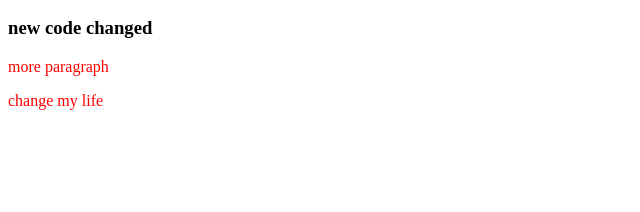
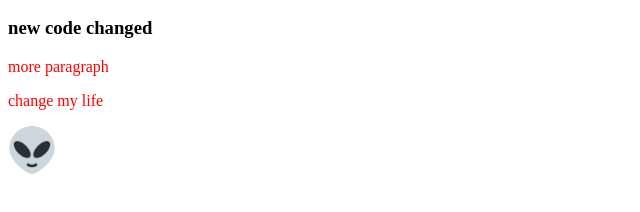
Before and after one commit to resalatislam5/Second-repo, a plain HTML site: page index.html in a window 1280 px wide. Shown: the part 110-322 px from the top of the page, without its empty margins (0-640 px from the left). Drawn offline with Linux system fonts and the light colour scheme.

Commit message:
image add

```diff
--- a/index.html
+++ b/index.html
@@ -13,5 +13,6 @@
     <h3>new code changed</h3>
     <p>more paragraph</p>
     <p>change my life</p>
+    <img src="favicon.ico" alt="picture">
 </body>
 </html>
```
Also changed, not shown: favicon.ico (added).
